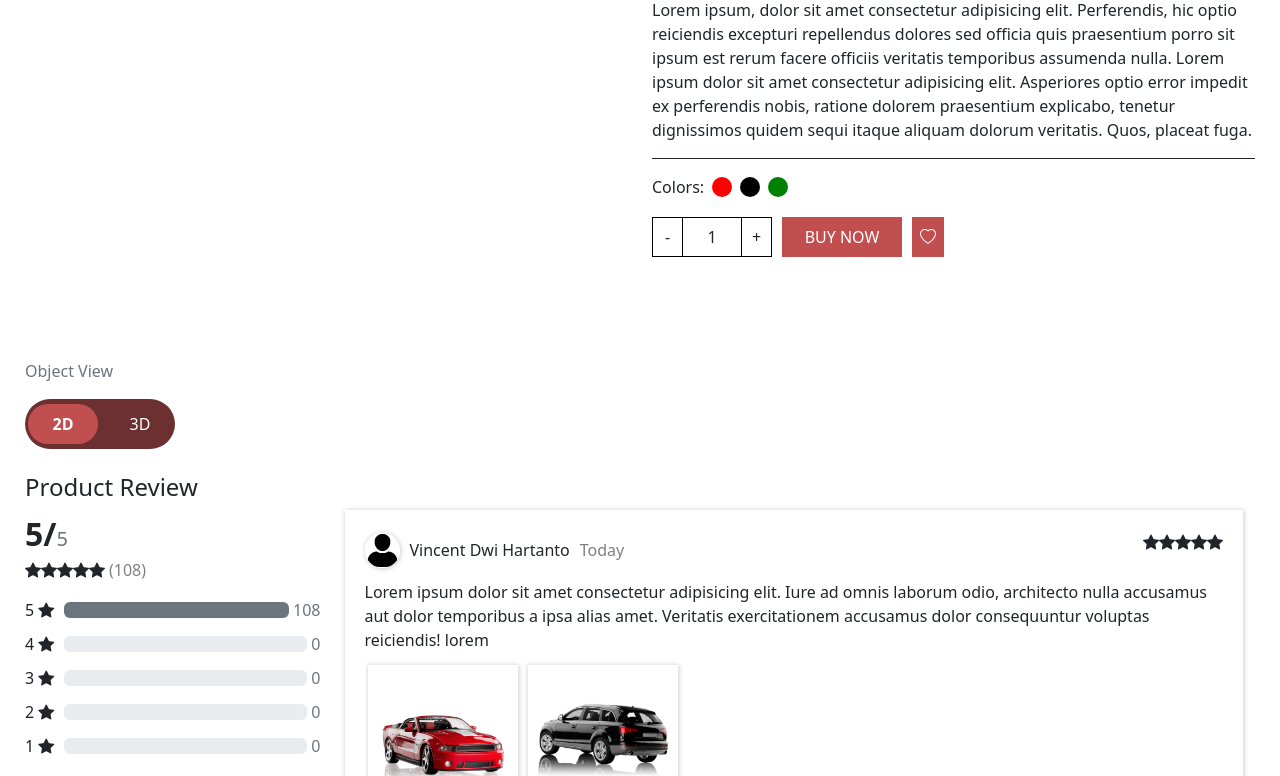
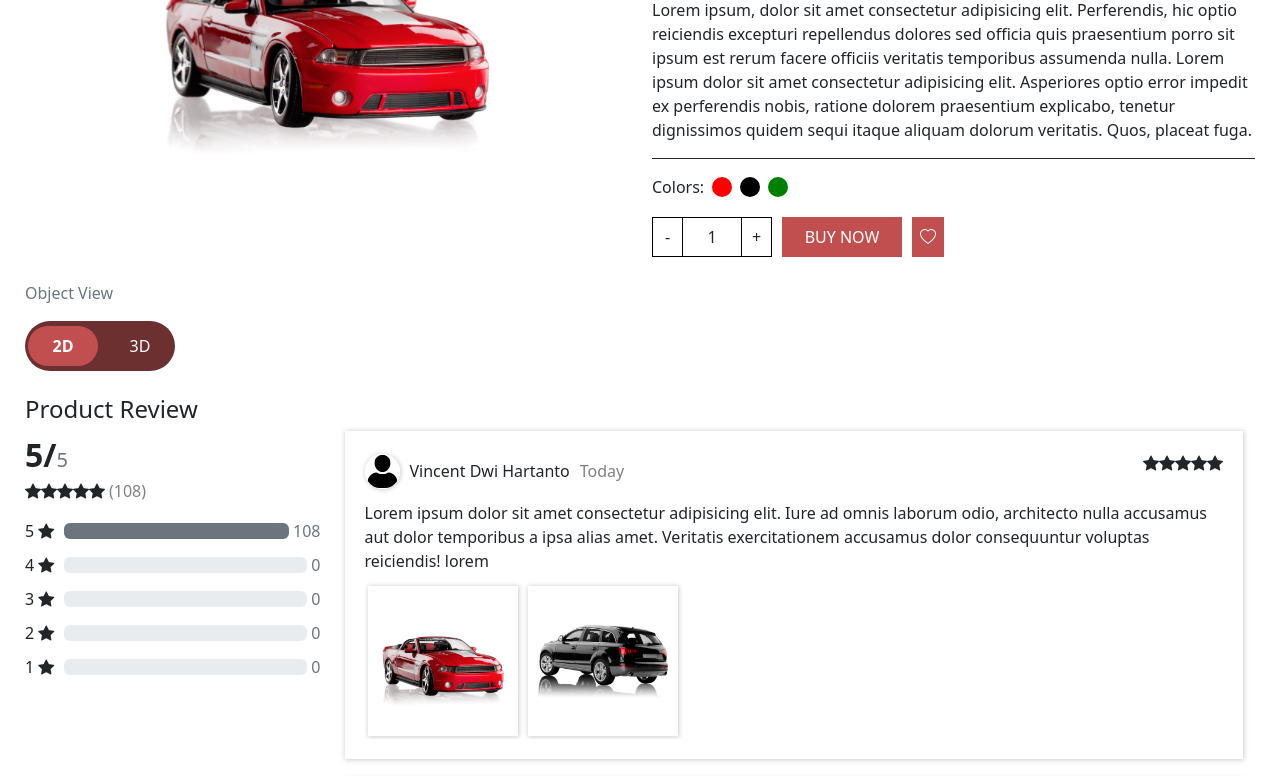
Before and after one commit to vincentdwi07/carshop3D, a plain HTML site: page index.html in a window 1280 px wide. Shown: the part 308-1084 px from the top of the page. Drawn offline with nearby package versions, Linux system fonts and the light colour scheme.

Commit message:
Update index.html

```diff
--- a/index.html
+++ b/index.html
@@ -89,14 +89,14 @@
 
     <div class="container-fluid" style="padding-inline: 25px">
       <div class="row">
-        <!-- <div class="col-6 justify-content-center d-flex">
+        <div class="col-6 justify-content-center d-flex">
           <div class="img-detail">
             <img src="car2.png" alt="" />
           </div>
+        </div>
+<!--         <div class="col-6 justify-content-center d-flex">
+          <div id="three"></div>
         </div> -->
-        <div class="col-6 justify-content-center d-flex">
-          <div id="three"></div>
-        </div>
         <div class="col-6">
           <div class="title-detail">Car 1</div>
           <div class="stars-detail d-flex">
```
